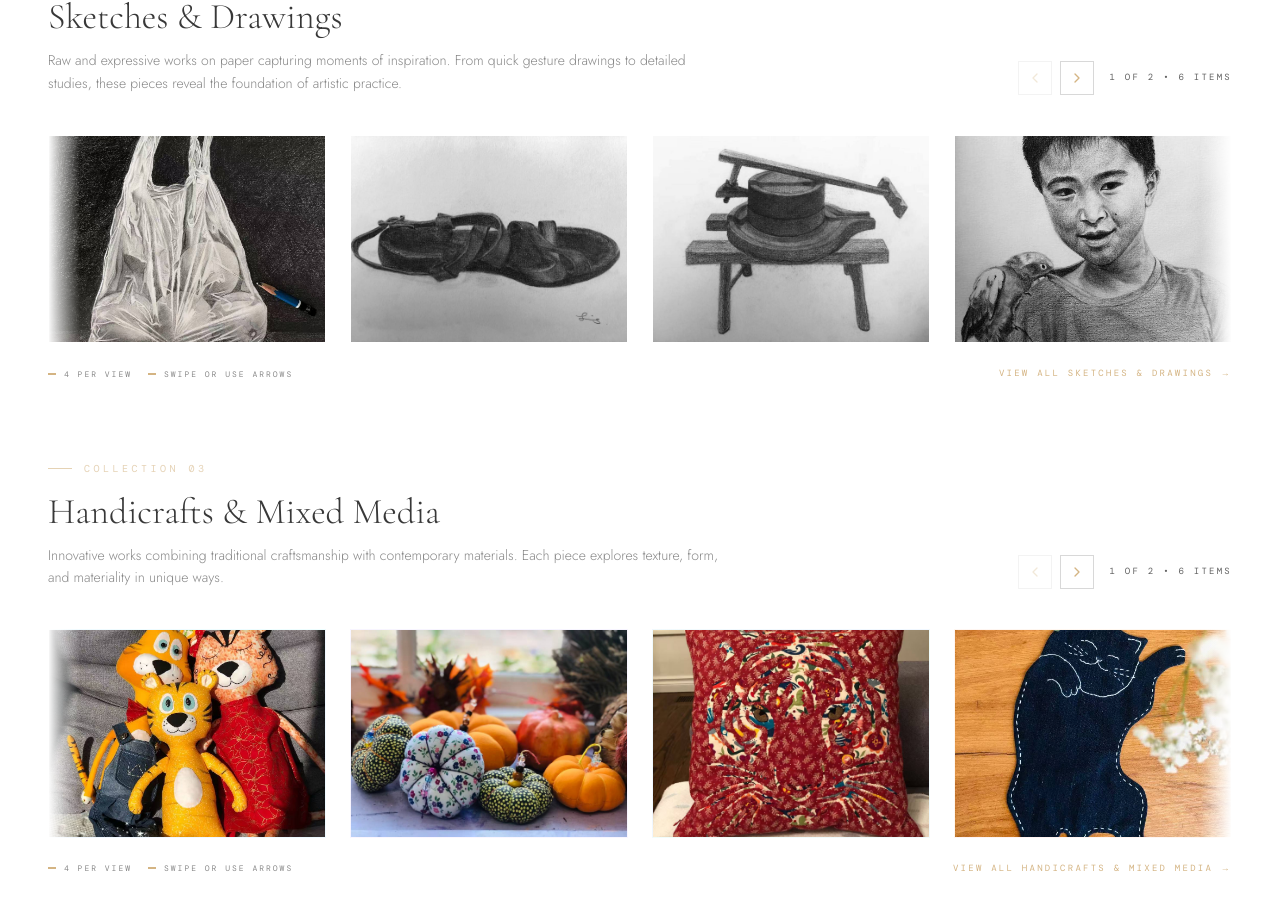
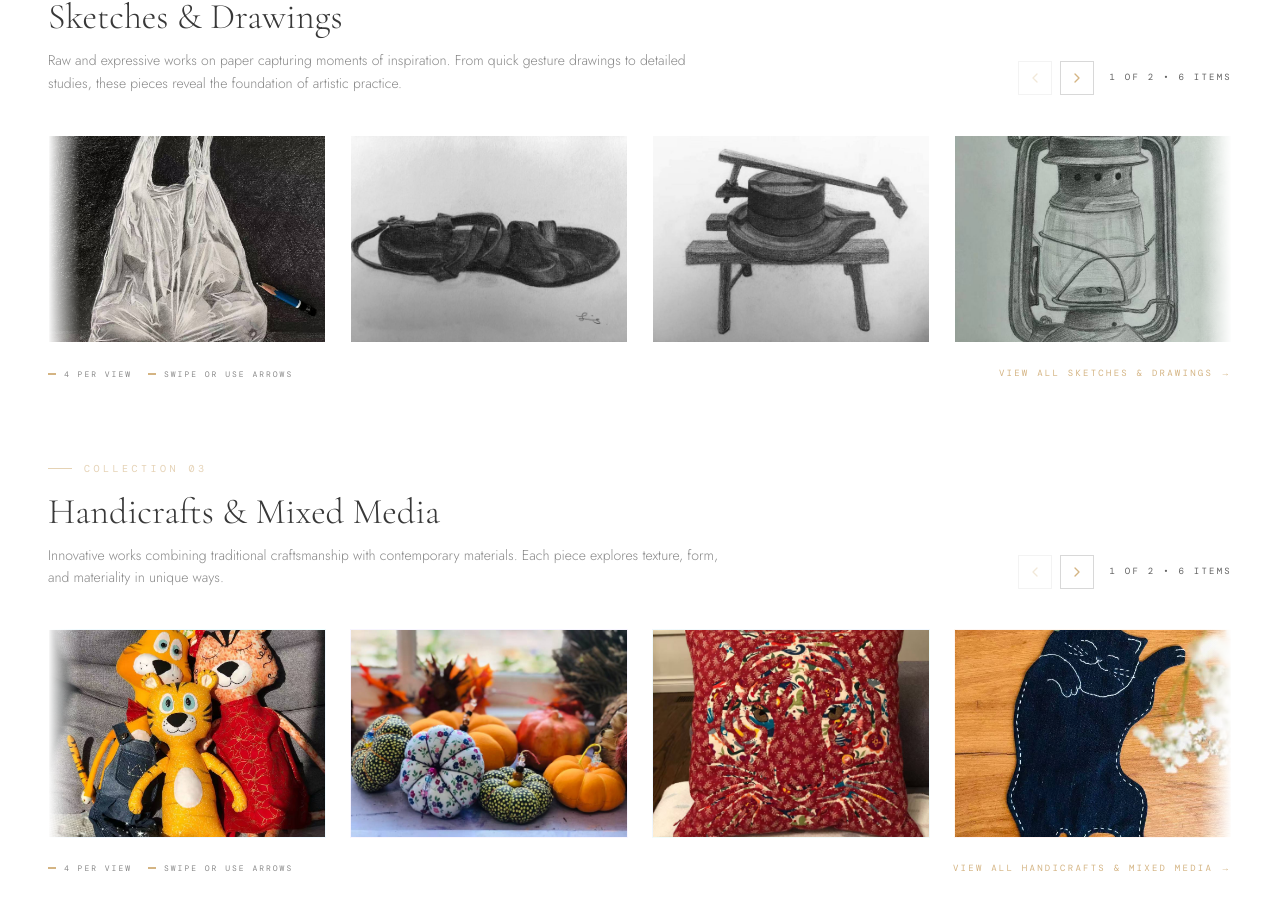
Before and after one commit to CathySong/luna-arts-studio.io, a Next.js app: page / in a window 1280 px wide. Shown: the part 1864-2774 px from the top of the page. Built offline with nearby package versions, Linux system fonts and the light colour scheme; a web font is replaced by a local one.

Commit message:
Fix sketches module: replace artwork9.jpg with artwork1.jpg to ensure all素描 images are from artwork1-7

```diff
--- a/components/GalleryPreview.tsx
+++ b/components/GalleryPreview.tsx
@@ -178,7 +178,7 @@ const sketches: Artwork[] = [
     "accent": "#a8b8c8",
     "available": true,
     "price": "$750",
-    "imagePath": "/images/artworks/artwork9.jpg",
+    "imagePath": "/images/artworks/artwork1.jpg",
     "category": "sketch"
   },
   {
```
Also changed, not shown: public/images/artworks/artwork9.jpg (deleted).
